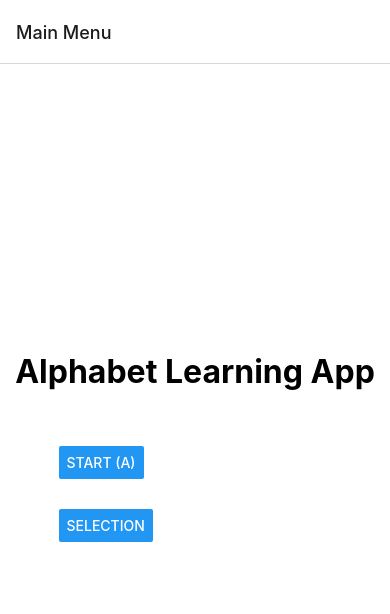
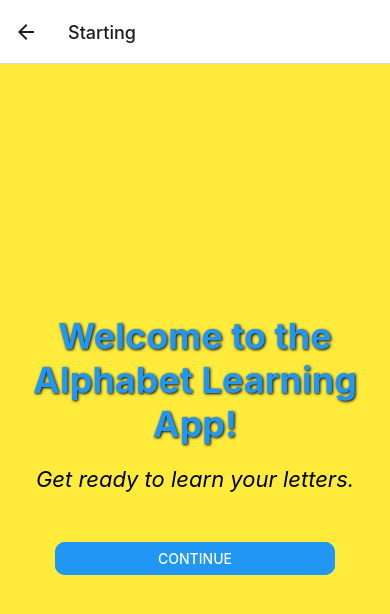
Before and after one commit to fledelmu/Group-7-Seanic-VocablyApp, a React Native app in the folder frontEnd/: screen /Starting in a window 390 px wide. Shown: the top 614 px of the page. Built offline with nearby package versions, Linux system fonts and the light colour scheme.

Commit message:
aleyn commit

```diff
--- a/frontEnd/App.js
+++ b/frontEnd/App.js
@@ -4,6 +4,7 @@ import { createStackNavigator } from '@react-navigation/stack';
 import MainMenuScreen from './screens/MainMenu';
 import HomeScreen from './screens/SelectScreen';
 import AlphabetDetailScreen from './screens/AlphabetTest';
+import StartingScreen from './screens/StartScreen';
 
 // Stack Navigator
 const Stack = createStackNavigator();
@@ -13,6 +14,7 @@ export default function App() {
     <NavigationContainer>
       <Stack.Navigator initialRouteName="MainMenu">
         <Stack.Screen name="Main Menu" component={MainMenuScreen} />
+        <Stack.Screen name="Starting" component={StartingScreen} />
         <Stack.Screen name="Home" component={HomeScreen} />
         <Stack.Screen name="Alphabet" component={AlphabetDetailScreen} />
       </Stack.Navigator>
--- a/frontEnd/screens/AlphabetTest.js
+++ b/frontEnd/screens/AlphabetTest.js
@@ -2,7 +2,7 @@ import React, { useState } from 'react';
 import { Text, View, Image, Button } from 'react-native';
 import { postStudentData } from '../api';
 import styles from './styles'
-import Student from './classes/Student';
+import Student from '../classes/Student.js';
 
 // Alphabet Detail screen with swipe feature and check/wrong functionality
 function AlphabetDetailScreen({ route, navigation }) {
--- a/frontEnd/screens/MainMenu.js
+++ b/frontEnd/screens/MainMenu.js
@@ -9,7 +9,7 @@ function MainMenuScreen({ navigation }) {
       <View style={styles.buttonContainer}>
         <Button
           title="Start (A)"
-          onPress={() => navigation.navigate('Alphabet', { letter: 'A' })}
+          onPress={() => navigation.navigate('Starting')}
         />
       </View>
       <View style={styles.buttonContainer}>
--- /dev/null
+++ b/frontEnd/screens/StartScreen.js
@@ -0,0 +1,20 @@
+import React from 'react';
+import { Text, View, Button } from 'react-native';
+import styles from './styles';
+
+function StartingScreen({ navigation }) {
+  return (
+    <View style={styles.startingScreenContainer}>
+      <Text style={styles.title}>Welcome to the Alphabet Learning App!</Text>
+      <Text style={styles.instruction}>Get ready to learn your letters.</Text>
+      <View style={styles.buttonContainer}>
+        <Button
+          title="Continue"
+          onPress={() => navigation.navigate('Alphabet', { letter: 'A' })}
+        />
+      </View>
+    </View>
+  );
+}
+
+export default StartingScreen;
--- a/frontEnd/screens/styles.js
+++ b/frontEnd/screens/styles.js
@@ -68,15 +68,40 @@ const styles = StyleSheet.create({
       backgroundColor: '#fff',
     },
     title: {
-      fontSize: 32,
+      fontSize: 36, // Larger title size
       fontWeight: 'bold',
-      marginBottom: 40,
+      marginBottom: 20,
+      color: '#2196f3', // Blue color for title
+      textAlign: 'center', // Centered text
+      textShadowColor: '#000', // Text shadow for depth
+      textShadowOffset: { width: 1, height: 1 }, // Shadow offset
+      textShadowRadius: 3, // Shadow radius
     },
     buttonContainer: {
-      marginVertical: 15,
-      width: '70%',
-      flexDirection: 'row',
-      justifyContent: 'space-between',
+      marginVertical: 20,
+      width: '80%', // Wider button container
+      backgroundColor: '#2196f3', // Button background color
+      borderRadius: 10, // Rounded corners for button container
+      overflow: 'hidden', // Ensure rounded corners apply to children
+    },
+    startingScreenContainer: {
+      flex: 1,
+      justifyContent: 'center',
+      alignItems: 'center',
+      backgroundColor: '#ffeb3b', // Bright yellow background
+      padding: 20,
+    },
+
+    instruction: {
+      fontSize: 22,
+      color: '#000', // Black color for instruction text
+      textAlign: 'center', // Centered text
+      marginBottom: 30,
+      fontStyle: 'italic', // Italic style for emphasis
+    },
+    button: {
+      paddingVertical: 10, // Padding for button
+      alignItems: 'center', // Center text in button
     },
   });
 
```
